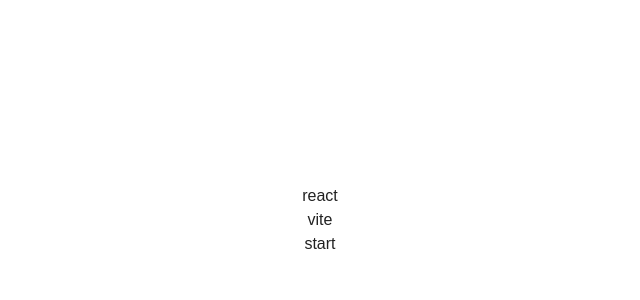
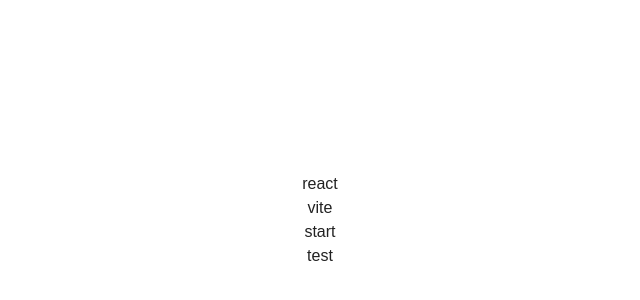
Before and after one commit to ddo0ii/vmrs, a React (Vite) app: page / in a window 1280 px wide. Shown: the part 180-480 px from the top of the page, without its empty margins (320-960 px from the left). Built offline with nearby package versions, Linux system fonts and the light colour scheme.

Commit message:
feat: 테스트

```diff
--- a/src/App.jsx
+++ b/src/App.jsx
@@ -7,6 +7,7 @@
       <Typography>react</Typography>
       <Typography>vite</Typography>
       <Typography>start</Typography>
+      <Typography>test</Typography>
     </Box>
   );
 }
```
